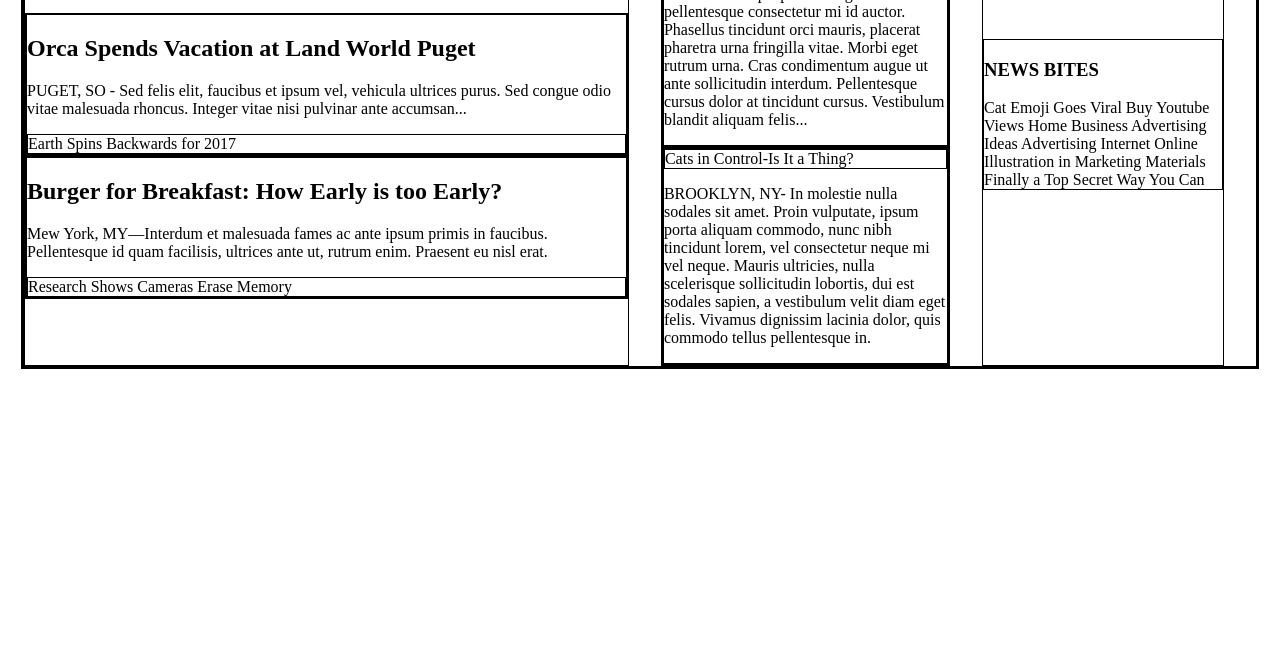
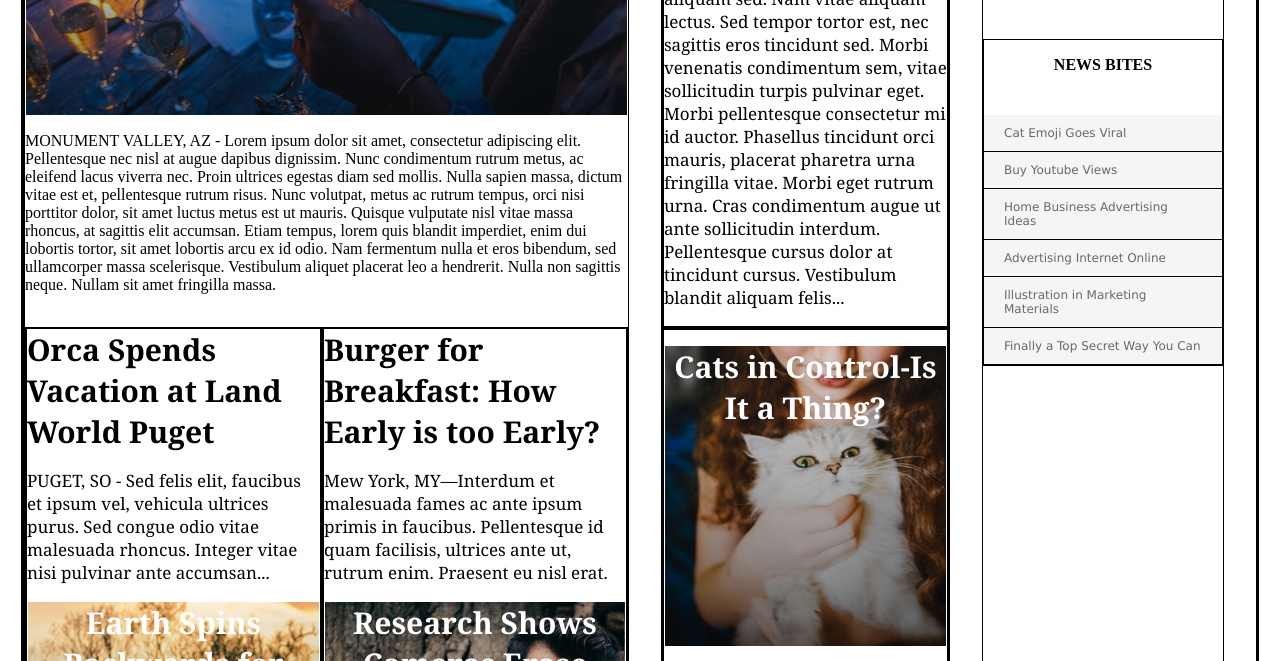
Before and after one commit to df5114117/mytimes, a plain HTML site: page index.html in a window 1280 px wide. Shown: the part 402-1063 px from the top of the page. Before the commit the page ends 849 px from the top, so only its background shows below. Drawn offline with Linux system fonts and the light colour scheme.

Commit message:
Added pictures

```diff
--- a/resources/css/style.css
+++ b/resources/css/style.css
@@ -44,6 +44,12 @@ a {
     color: mediumaquamarine;
 }
 
+.logo img {
+  width: 70px;
+  height: 60px;
+  margin-right: 12px;
+}
+
 /* Body */
 
 
@@ -79,12 +85,74 @@ a {
 
 .image-content{
   border: 1px solid;
+  font-family: Georgia;
+  font-weight: bold;
+  font-size: 30px;
+  color: white;
+  height: 300px;
+  margin-top: 15px;
+  text-align: center;
+  display: flex;
+}
+
+
+.lead-story{
+}
+
+.lead-story .image-content {
+  background-image: url("../img-story-main.png");
+  font-size: 40px;
+}
+.fall-cancelled.image-content {
+  background-image: url("../img-story-2.png");
+}
+
+.cat-ceo.image-content {
+  background-image: url("../img-story-1.png");
+}
+
+.pop-culture.image-content {
+  background-image: url("../img-story-3.png");
 }
 
 .story{
   border: 2px solid;
+  font-family: Georgia;
+ font-size: 17px;
+ color: black;
 }
 
+
+.stories {
+  display: flex;
+  justify-content: space-between;
+  margin-top: 17px;
+}
+h2 {
+  margin-top: 0;
+  margin-bottom: 0;
+  font-size: 30px;
+  font-weight: bold;
+}
 .news-bites{
   border: 1px solid;
+  display: flex;
+  flex-direction: column;
 }
+
+.news-bites h3{
+  margin-bottom: 41px;
+  font-size: 16px;
+  font-weight: bold;
+  text-align: center;
+}
+
+.news-bites span{
+  display: block;
+  padding: 11px 20px;
+  border-bottom: 1px solid black;
+  background-color: whitesmoke;
+  font-family: "Verdana", sans-serif;
+  font-size: 12px;
+  color: dimgray;
+}
```
